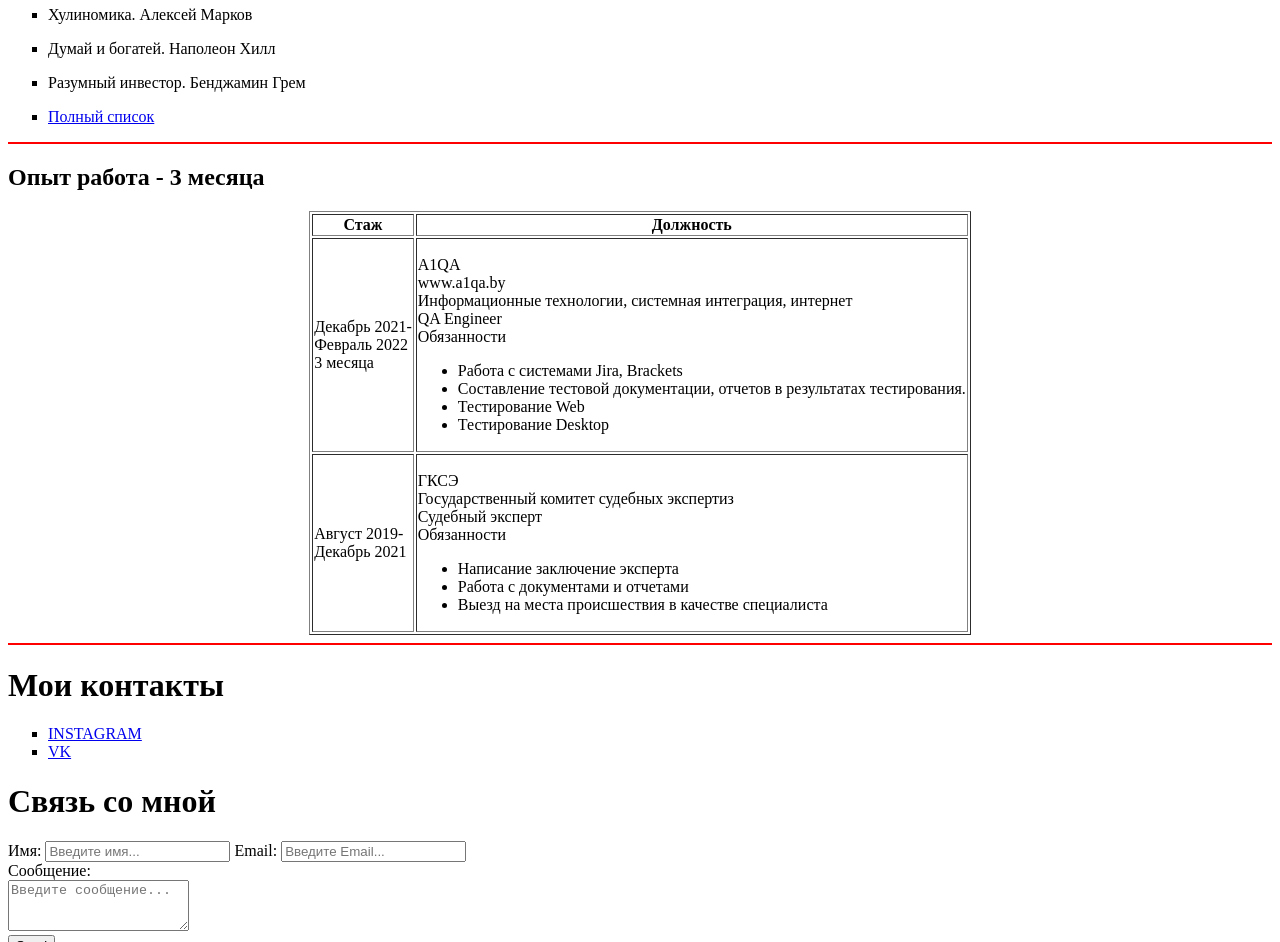
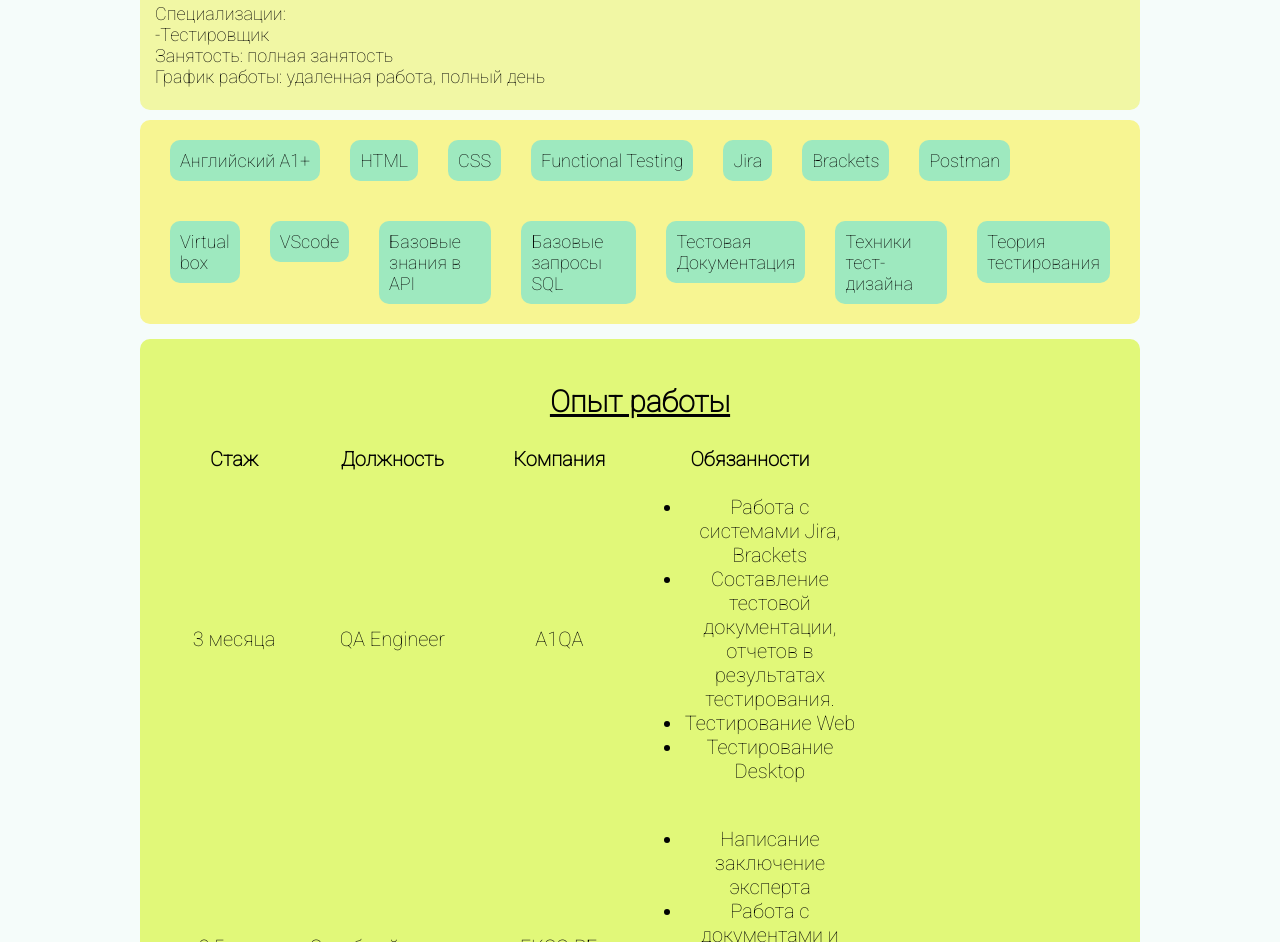
Before and after one commit to Serstakt/first, a plain HTML site: page index.html in a window 1280 px wide. Shown: the part 596-1538 px from the top of the page. Drawn offline with Linux system fonts and the light colour scheme.

Commit message:
Add files via upload

```diff
--- a/index.html
+++ b/index.html
@@ -3,103 +3,115 @@
 <head>
     <meta charset="UTF-8">
     <title>Резюме Тестировщик</title>
+    <link rel="stylesheet" href="style.css"/>
 </head>
 <body>
-    <table cellspacing="10">
-        <tr>
-            <td> <img src="my1.jpg" width="170" alt="Мое фото"/> </td>
-            <td> <h1>Кубаткин Севастьян Игоревич</h1>
+
+
+<div class="container">
+    <div class="info">
+        <img src="my1.jpeg" alt="Мое фото" class="mainphoto"/>
+        <div class="info-text">
+            <h1>Кубаткин Севастьян Игоревич</h1>
             <p><em>Мужчина, 24 года, родился 25 февраля 1998</em></p>
             <p><strong>+375 (44) 4607852</strong><br>
             <strong>kubatkin_seva@mail.ru</strong></p>
             <p><strong>Проживает:</strong><em>г.Могилев</em><br>
             <strong>Гражданство:</strong><em>Беларусь, есть разрешение на работу</em><br>
-                <em>Не готов к переезду, готов к редким коммандировкам</em></p></td>
-        </tr>
-    </table>
-        <h1>Желаемая должность и зарплата</h1>
+            <em>Не готов к переезду, готов к редким коммандировкам</em></p>
+        </div>
 
+    </div>
+ </div>
 
-        <hr color="red">
+        <div class="contact">
+            <h1>Мои контакты</h1>
+              <a href="https://instagram.com/serstakt" target="_blank">instagram</a>
+            |
+              <a href="https://t.me/qazdaa" target="_blank"
+                >Telegram</a>
+        </div>
 
+    <div class="job">
+        <h1>Желаемая должность</h1>
 
-        <h2>Тестировщик 500USD</h2>
+        <h2>QA Engineer Junior/trainee</h2>
             <p>Специализации:<br> -Тестировщик<br> Занятость: полная занятость<br>
-            График работы: удаленная работа, полный день<br>Желательное время пути до работы: не имеет значения</p>
+            График работы: удаленная работа, полный день</p>
+    </div>
 
+    <div class="skills">
+            <div><p>Английский А1+</p></div>
+            <div><p>HTML</p></div>
+            <div><p>CSS</p></div>
+            <div><p>Functional Testing</p></div>
+            <div><p>Jira</p></div>
+            <div><p>Brackets</p></div>
+            <div><p>Postman</p></div>
+        </div>
 
-        <hr color="red">
+        <div class="mainskill">
+                <div><p>Virtual box</p></div>
+                <div><p>VScode</p></div>
+                <div><p>Базовые знания в API</p></div>
+                <div><p>Базовые запросы SQL</p></div>
+                <div><p>Тестовая Документация</p></div>
+                <div><p>Техники тест-дизайна</p></div>
+                <div><p>Теория тестирования</p></div>
+            </div>
 
-
-        <h1>Моя литература</h1>
-             <ul type="square">
-                <li><p>Хулиномика. Алексей Марков</p></li>
-                <li><p>Думай и богатей. Наполеон Хилл</p></li>
-                <li><p>Разумный инвестор. Бенджамин Грем</p></li>
-                 <li><p><a href="library.html" target="_blanc">Полный список</a></p></li>
-             </ul>
-
-
-        <hr color="red">
-
-
-        <h2>Опыт работа - 3 месяца</h2>
-    <table border="1" align="center">
+<div class="maintable">
+    <div class="exp">
+        <h2>Опыт работы</h2>
+    </div>
+        <table class="table">
         <tr>
             <th>Стаж</th>
             <th>Должность</th>
+            <th>Компания</th>
+            <th>Обязанности</th>
+
         </tr>
         <tr>
-            <td>Декабрь 2021- <br>Февраль 2022 <br>3 месяца</td>
-            <td><p>A1QA<br> www.a1qa.by<br> Информационные технологии, системная интеграция, интернет<br>
-                 QA Engineer<br> Обязанности<br>
-                 <ul>
+            <td>3 месяца</td>
+            <td><p>QA Engineer</p></td>
+            <td>A1QA</td>
+            <td> <ul>
                 <li>Работа с системами Jira, Brackets</li>
                 <li>Составление тестовой документации, отчетов в результатах тестирования.</li>
                 <li>Тестирование Web</li>
                 <li>Тестирование Desktop</li>
-                </ul>
-                </p>
+            </ul></td>
+
+
+
             </td>
         <tr>
-            <td>Август 2019- <br>Декабрь 2021 <br></td>
-            <td><p>ГКСЭ<br> Государственный комитет судебных экспертиз<br>Судебный эксперт<br>Обязанности<br>
-                <ul>
+
+            <td>2,5 года</td>
+            <td>Судебный эксперт</td>
+            <td>ГКСЭ РБ</td>
+            <td><ul>
                 <li>Написание заключение эксперта</li>
                 <li>Работа с документами и отчетами</li>
                 <li>Выезд на места происшествия в качестве специалиста</li>
-                </ul>
+            </ul></td>
+
                 </p>
             </td>
         </tr>
     </table>
-
-
-        <hr color="red">
-
-
-        <h1>Мои контакты</h1>
-            <ul type="square">
-                <li><a href="https://instagram.com/serstakt"target="_blanc">INSTAGRAM</a></li>
-                <li><a href="https://vk.com/id523056612" target="_blanc">VK</a></li>
-            </ul>
+</div>
 
 
 
 
-        <h1>Связь со мной</h1>
-        <form action=/>
-            <label>Имя:</label>
-            <input type="text" placeholder="Введите имя...">
-            <label>Email:</label>
-            <input type="email" placeholder="Введите Email...">
-            <br>
-            <label>Сообщение:</label>
-            <br>
-            <textarea rows="3"placeholder="Введите сообщение..."></textarea>
-            <br>
-            <input type="submit" value="Send">
-        </form>
+
+
+
+
+
+
 
 
 
--- /dev/null
+++ b/style.css
@@ -0,0 +1,126 @@
+@import url('https://fonts.googleapis.com/css2?family=Roboto:wght@100&display=swap');
+
+body {
+background-color: rgb(245, 252, 250);
+color: rgb(2, 2, 2);
+font-size: 18px;
+font-weight: normal;
+font-family: 'Roboto', sans-serif;
+max-width: 1000px;
+margin: auto;
+}
+
+.container {
+    margin-top: 5px;
+    padding: 20px;
+    background-color: white;
+    border-radius: 10px;
+    padding: 5px 15px;
+}
+
+.info {
+    display: flex;
+    margin-left: 20px;
+}
+
+.info-text {
+    margin-left: 30px;
+    text-align: left;
+}
+.mainphoto{
+    width: 250px;
+    height: 250px;
+    border-radius: 40px;
+    padding-top: 10px;
+
+}
+
+.contact {
+    font-size: 20px;
+    background-color: rgb(247, 241, 195);
+    border-radius: 10px;
+    padding: 5px 15px;
+    margin-top: 15px;
+
+}
+
+a{
+    text-decoration: none;
+}
+a:hover {
+    text-decoration: underline;
+  }
+
+a:link {
+    color:black;
+}
+
+a:visited {
+    color: black;
+}
+
+.job {
+    background-color: rgb(241, 247, 164);
+    padding: 20px;
+    border-radius: 10px;
+    margin-top: 15px;
+    padding: 5px 15px;
+}
+
+.skills {
+    background-color: rgb(247, 245, 146);
+    border-top-left-radius: 10px;
+    border-top-right-radius: 10px;
+    margin-top: 10px;
+    padding: 5px 15px;
+    max-width: 1000px;
+    display: flex;
+}
+
+.skills p {
+    background-color: #9ee9bf;
+    font-size: 18px;
+    margin: 15px;
+    padding: 10px;
+    border-radius: 10px;
+
+}
+
+.mainskill {
+    background-color: rgb(247, 245, 146);
+    border-bottom-left-radius: 10px;
+    border-bottom-right-radius: 10px;
+    padding: 5px 15px;
+    max-width: 1000px;
+    display: flex;
+
+}
+
+.mainskill p {
+    background-color: #9ee9bf;
+    font-size: 18px;
+    margin: 15px;
+    padding: 10px;
+   border-radius: 10px;
+}
+
+.exp {
+    text-decoration: underline;
+    text-align: center;
+}
+.maintable {
+    background-color: rgb(225, 248, 121);
+    padding: 20px;
+    margin-top: 15px;
+    border-radius: 10px;
+    font-size: 20px;
+    text-align: center;
+}
+
+.table {
+    width: 700px;
+}
+
+.table td {
+    width: 300px;
+}
```
Lines whose indentation alone changed are shown as unchanged.
